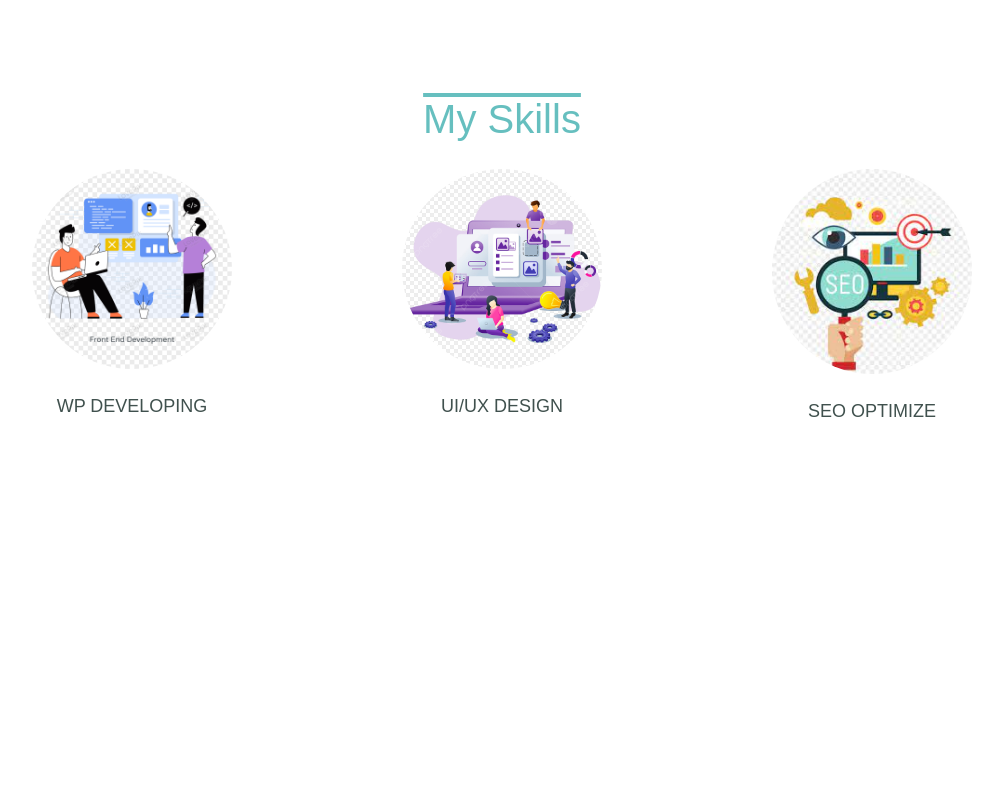
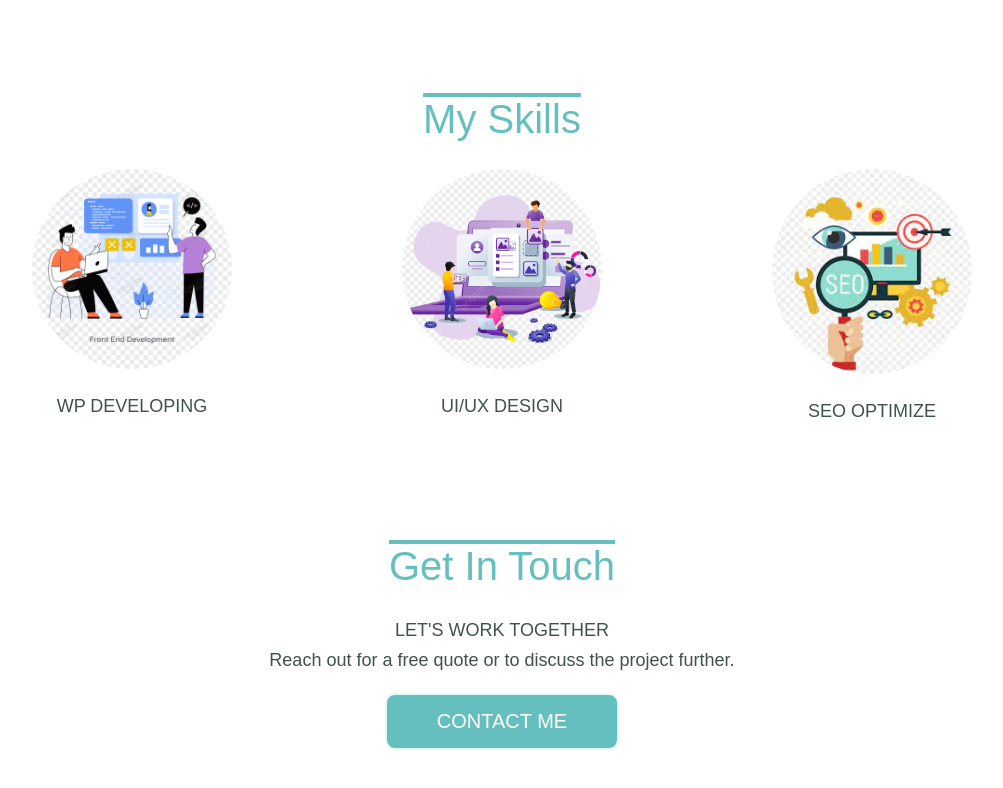
Before and after one commit to aasadlion/The-Complete-Web-Development-Bootcamp-2023-, a plain HTML site: page 09 - Project 2 - Personal Site/Day - 19/index.html in a window 1280 px wide. Shown: the part 1435-2223 px from the top of the page, without its empty margins (138-1141 px from the left). Before the commit the page ends 1879 px from the top, so only its background shows below. Drawn offline with Linux system fonts and the light colour scheme.

Commit message:
day 19 HTML and CSS personal site contact completed

```diff
--- a/09 - Project 2 - Personal Site/Day - 19/index.html
+++ b/09 - Project 2 - Personal Site/Day - 19/index.html
@@ -18,7 +18,8 @@
 
             <div class="Title"> <h1>I'm Asad Iqbal</h1></div>
             <h2 class="title2">a programmer.</h2>
-            <button class="btn1" type="button"><a class="btn-text" href="#">HIRE
+            <button class="btn1" type="button"><a class="btn-text"
+                    href="https://github.com/aasadlion" target="_blank">HIRE
                     ME</a>
             </button>
 
@@ -47,13 +48,13 @@
 
             <h1 class="about-title myskills title2">My Skills </h1>
 
-
         </div>
 
         <div class="skills-list">
 
             <div>
-               <span class="bg-color"> <img class="skills-image" src="images/skills1.jpg" width="200px" alt></span>
+                <span class="bg-color"> <img class="skills-image"
+                        src="images/skills1.jpg" width="200px" alt></span>
                 <p class="para">WP DEVELOPING</p>
             </div>
 
@@ -71,5 +72,19 @@
 
         </div>
 
+        <!-- ----- contact---------- -->
+        <div class="contact">
+            <h1 class="about-title myskills title2">Get In Touch </h1>
+            <p class="para">LET'S WORK TOGETHER
+                <br> Reach out for a free quote or to discuss the project
+                further.</p>
+
+            <button class="btn1" type="button"><a class="btn-text"
+                    href="https://github.com/aasadlion"
+                    target="_blank">CONTACT ME</a>
+            </button>
+
+        </div>
+
     </body>
 </html>
--- a/09 - Project 2 - Personal Site/Day - 19/style.css
+++ b/09 - Project 2 - Personal Site/Day - 19/style.css
@@ -152,3 +152,9 @@ justify-content:space-evenly;
 
     border-radius: 50%;
 }
+
+.contact{
+
+margin-bottom: 200px;
+
+}
```
